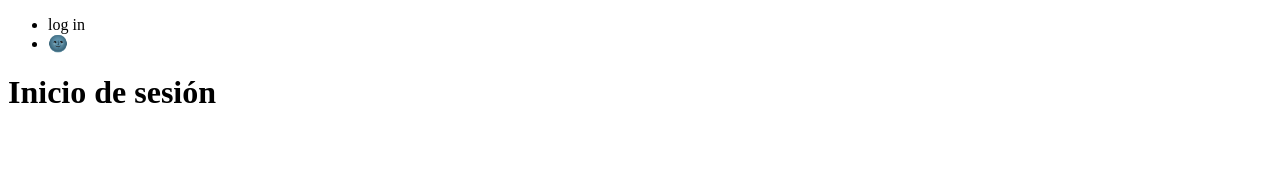
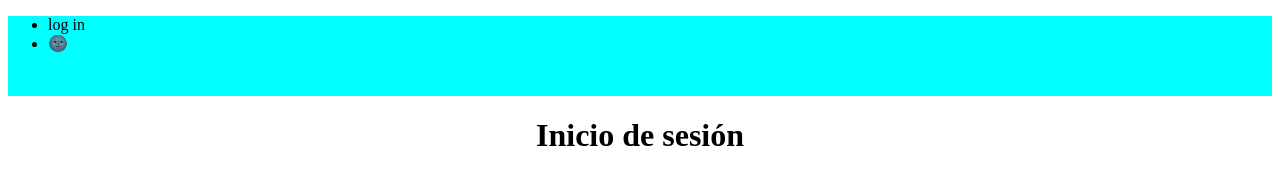
Before and after one commit to lm-esgo/Notas, a website: page index.html in a window 1280 px wide. Drawn offline with Linux system fonts and the light colour scheme.

```diff
--- a/index.html
+++ b/index.html
@@ -4,6 +4,7 @@
     <meta charset="UTF-8">
     <meta http-equiv="X-UA-Compatible" content="IE=edge">
     <meta name="viewport" content="width=device-width, initial-scale=1.0">
+    <link rel="stylesheet" href="styles/style.css">
     <title>Notas</title>
 </head>
 <body>
--- a/package.json
+++ b/package.json
@@ -15,5 +15,9 @@
   "bugs": {
     "url": "https://github.com/lm-esgo/Notas/issues"
   },
-  "homepage": "https://github.com/lm-esgo/Notas#readme"
+  "homepage": "https://github.com/lm-esgo/Notas#readme",
+  "keywords": [],
+  "dependencies": {
+    "express": "^4.17.2"
+  }
 }
--- a/styles/style.css
+++ b/styles/style.css
@@ -0,0 +1,13 @@
+nav {
+    position: relative;
+    padding: 0;
+    margin: 0;
+    height: 5rem;
+    width: 100%;
+    background-color: aqua;
+}
+h1 {
+    position: relative;
+    text-align: center;
+
+}
```
Also changed, not shown: index.js (+13 -0 lines), 1 other file.
